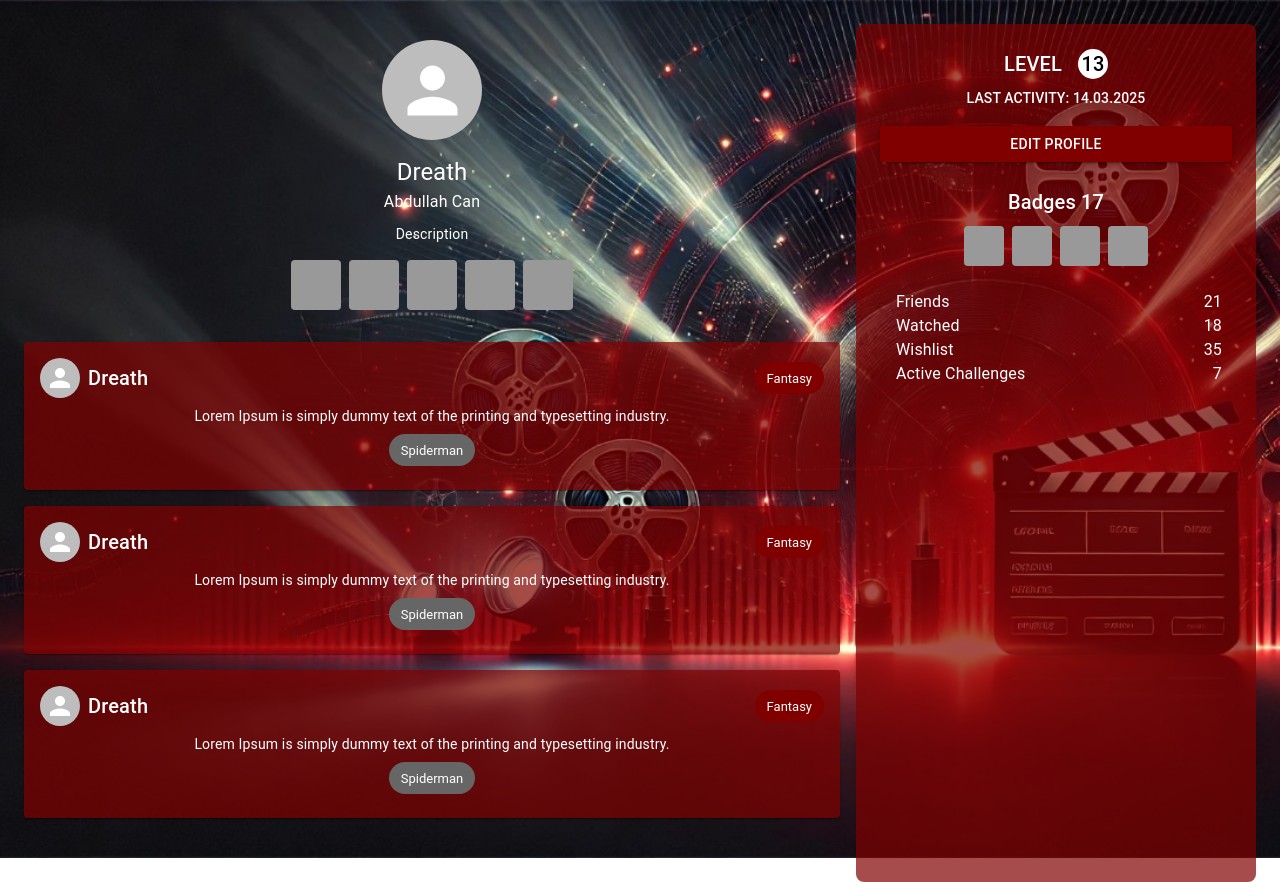
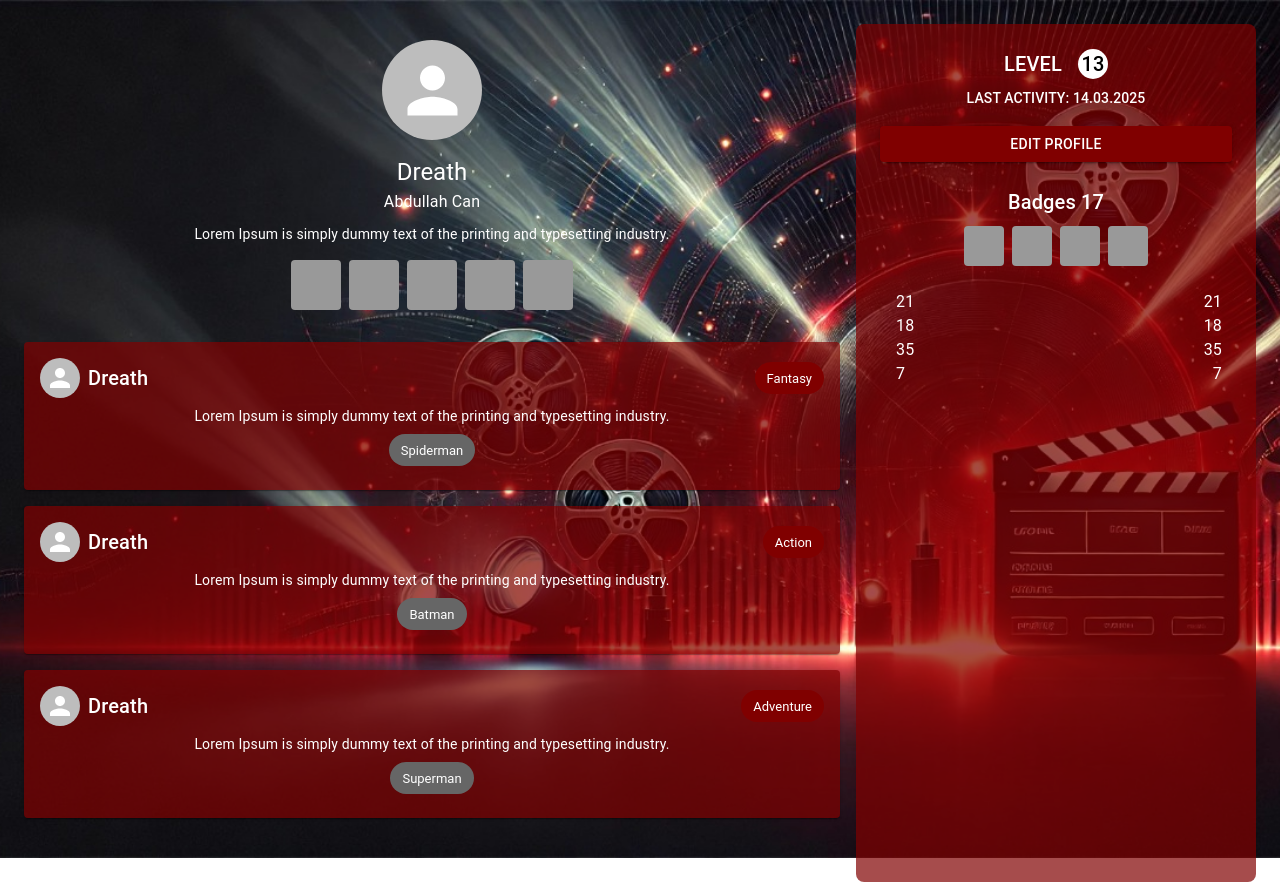
Before and after one commit to CineeMatch/Cinematch-Frontend, a React (Create React App) app: page /profile in a window 1280 px wide. Built offline with nearby package versions, Linux system fonts and the light colour scheme.

Commit message:
profile page is updated

```diff
--- a/src/pages/profile/Profile.jsx
+++ b/src/pages/profile/Profile.jsx
@@ -1,7 +1,30 @@
-import React from 'react';
+import React, { useState } from 'react';
 import { Avatar, Box, Button, Card, CardContent, Chip, Grid, Typography } from '@mui/material';
 
 const ProfilePage = () => {
+
+  const [avatar, setAvatar] = useState('/images/avatar.png');
+  const [nickname, setNickname] = useState('Dreath');
+  const [name, setName] = useState('Abdullah Can');
+  const [description, setDescription] = useState('Lorem Ipsum is simply dummy text of the printing and typesetting industry.');
+  const [level, setLevel] = useState(13);
+  const [lastActivity, setLastActivity] = useState('14.03.2025');
+  const [badge, setBadge] = useState(17);
+  const [friends, setFriends] = useState(21);
+  const [watched, setWatched] = useState(18);
+  const [wishlist, setWishlist] = useState(35);
+  const [activeChallenges, setActiveChallenges] = useState(7);
+  const [posts, setPosts] = useState([
+    { id: 1, content: 'Lorem Ipsum is simply dummy text of the printing and typesetting industry.', tags: ['Spiderman'], category: 'Fantasy' },
+    { id: 2, content: 'Lorem Ipsum is simply dummy text of the printing and typesetting industry.', tags: ['Batman'], category: 'Action' },
+    { id: 3, content: 'Lorem Ipsum is simply dummy text of the printing and typesetting industry.', tags: ['Superman'], category: 'Adventure' },
+  ]);
+
+  const handleEditProfile = () => {
+    // Logic to edit profile
+    console.log('Edit Profile Clicked');
+  }
+
   return (
     <Box
       sx={{
@@ -21,9 +44,9 @@ const ProfilePage = () => {
         <Grid item xs={12} md={8}>
           <Box sx={{ textAlign: 'center', p: 2, borderRadius: 2 }}>
             <Avatar sx={{ width: 100, height: 100, mx: 'auto', mb: 2 }} />
-            <Typography variant="h5">Dreath</Typography>
-            <Typography variant="subtitle1">Abdullah Can</Typography>
-            <Typography variant="body2" sx={{ mt: 1 }}>Description</Typography>
+            <Typography variant="h5">{nickname}</Typography>
+            <Typography variant="subtitle1">{name}</Typography>
+            <Typography variant="body2" sx={{ mt: 1 }}>{description}</Typography>
             <Box sx={{ display: 'flex', justifyContent: 'center', gap: 1, mt: 2 }}>
               {[...Array(5)].map((_, index) => (
                 <Box key={index} sx={{ width: 50, height: 50, backgroundColor: '#999', borderRadius: 1 }} />
@@ -32,16 +55,16 @@ const ProfilePage = () => {
           </Box>
           {/* Posts Section */}
           <Box sx={{ mt: 2 }}>
-            {[...Array(3)].map((_, index) => (
+            {posts.map((post, index) => (
               <Card key={index} sx={{ backgroundColor: 'rgba(128,0,0,0.7)', color: 'white', mb: 2 }}>
                 <CardContent>
                   <Box sx={{ display: 'flex', alignItems: 'center', gap: 1 }}>
                     <Avatar />
-                    <Typography variant="h6">Dreath</Typography>
-                    <Chip label="Fantasy" sx={{ ml: 'auto', backgroundColor: '#800000', color: 'white' }} />
+                    <Typography variant="h6">{nickname}</Typography>
+                    <Chip label={post.category} sx={{ ml: 'auto', backgroundColor: '#800000', color: 'white' }} />
                   </Box>
-                  <Typography variant="body2" sx={{ mt: 1 }}>Lorem Ipsum is simply dummy text of the printing and typesetting industry.</Typography>
-                  <Chip label="Spiderman" sx={{ mt: 1, backgroundColor: '#666', color: 'white' }} />
+                  <Typography variant="body2" sx={{ mt: 1 }}>{post.content}</Typography>
+                  <Chip label={post.tags} sx={{ mt: 1, backgroundColor: '#666', color: 'white' }} />
                 </CardContent>
               </Card>
             ))}
@@ -52,21 +75,21 @@ const ProfilePage = () => {
         <Grid item xs={12} md={4}>
           <Box sx={{ p: 3, backgroundColor: 'rgba(128,0,0,0.7)', borderRadius: 2, height: '100%', textAlign: 'center' }}>
             <Typography variant="h6" sx={{ display: 'flex', alignItems: 'center', justifyContent: 'center', gap: 1 }}>
-              LEVEL <Box sx={{ backgroundColor: 'white', color: 'black', borderRadius: '50%', width: 30, height: 30, display: 'flex', alignItems: 'center', justifyContent: 'center', ml: 1 }}>13</Box>
+              LEVEL <Box sx={{ backgroundColor: 'white', color: 'black', borderRadius: '50%', width: 30, height: 30, display: 'flex', alignItems: 'center', justifyContent: 'center', ml: 1 }}>{level}</Box>
             </Typography>
-            <Typography variant="subtitle2" sx={{ mt: 1 }}>LAST ACTIVITY: 14.03.2025</Typography>
+            <Typography variant="subtitle2" sx={{ mt: 1 }}>LAST ACTIVITY: {lastActivity}</Typography>
             <Button variant="contained" sx={{ mt: 2, backgroundColor: '#800000', width: '100%' }}>Edit Profile</Button>
-            <Typography variant="h6" sx={{ mt: 3 }}>Badges 17</Typography>
+            <Typography variant="h6" sx={{ mt: 3 }}>Badges {badge}</Typography>
             <Box sx={{ display: 'flex', justifyContent: 'center', gap: 1, mt: 1 }}>
               {[...Array(4)].map((_, index) => (
                 <Box key={index} sx={{ width: 40, height: 40, backgroundColor: '#999', borderRadius: 1 }} />
               ))}
             </Box>
             <Box sx={{ mt: 3, textAlign: 'left', pl: 2 }}>
-              <Typography variant="body1">Friends <span style={{ float: 'right', marginRight: '10px' }}>21</span></Typography>
-              <Typography variant="body1">Watched <span style={{ float: 'right', marginRight: '10px' }}>18</span></Typography>
-              <Typography variant="body1">Wishlist <span style={{ float: 'right', marginRight: '10px' }}>35</span></Typography>
-              <Typography variant="body1">Active Challenges <span style={{ float: 'right', marginRight: '10px' }}>7</span></Typography>
+              <Typography variant="body1">{friends} <span style={{ float: 'right', marginRight: '10px' }}>21</span></Typography>
+              <Typography variant="body1">{watched} <span style={{ float: 'right', marginRight: '10px' }}>18</span></Typography>
+              <Typography variant="body1">{wishlist} <span style={{ float: 'right', marginRight: '10px' }}>35</span></Typography>
+              <Typography variant="body1">{activeChallenges}<span style={{ float: 'right', marginRight: '10px' }}>7</span></Typography>
             </Box>
           </Box>
         </Grid>
```
